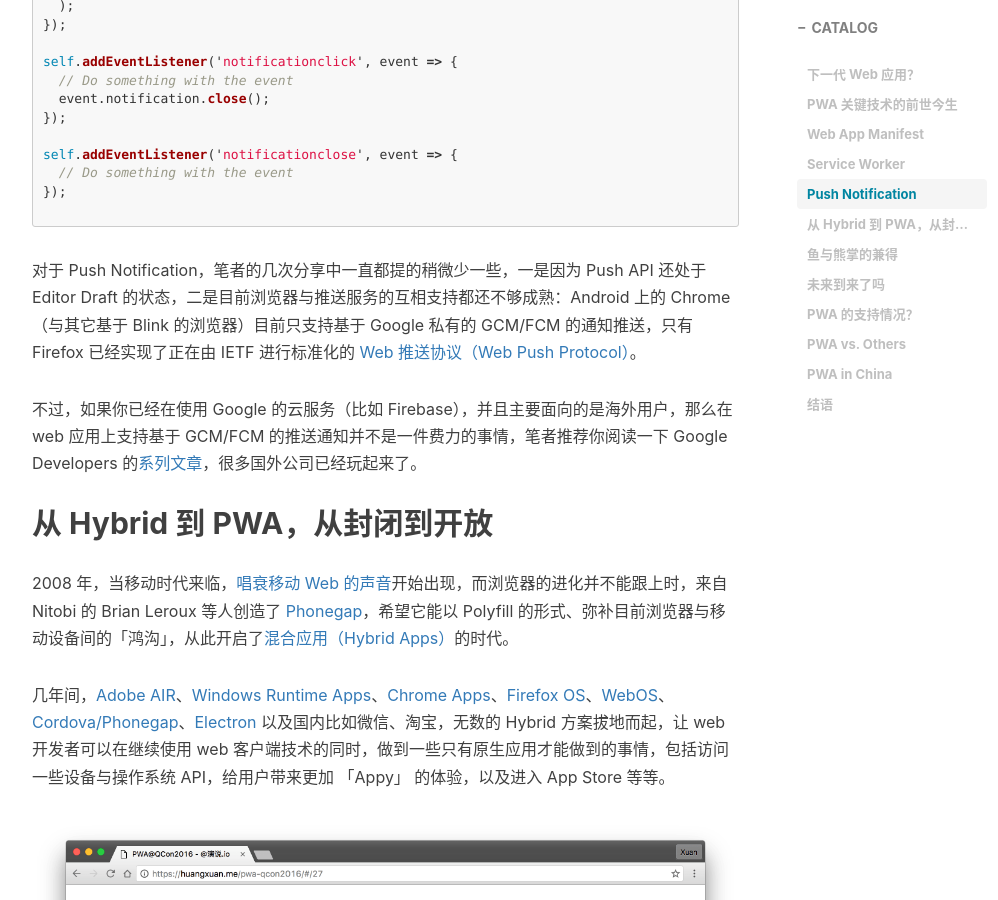
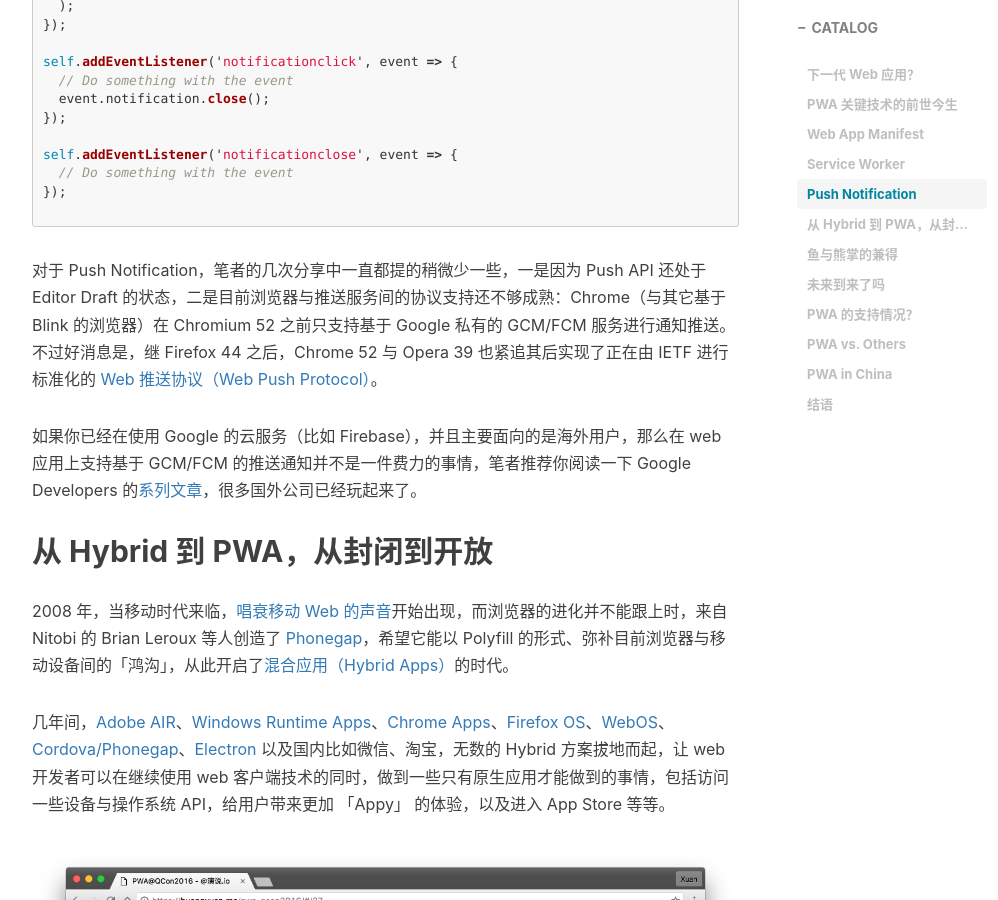
Before and after one commit to q97236143/Huxproh, a Jekyll site: the page built from _posts/2017-02-09-nextgen-web-pwa.markdown, in a window 1280 px wide and 900 px high, scrolled down 11607 px. Shown: the whole window, without its empty margins (233-1231 px from the left). Built offline with Jekyll 4.4.1, drawn with Linux system fonts in a browser that asks for light colours; nearby versions of some CDN libraries; comment, search, counter and statistics services are not loaded; some of the changed text lies outside the part shown.

Commit message:
[self] update post next-gen-pwa

````diff
--- a/_posts/2017-02-09-nextgen-web-pwa.markdown
+++ b/_posts/2017-02-09-nextgen-web-pwa.markdown
@@ -271,9 +271,10 @@ self.addEventListener('notificationclose', event => {
 
 ```
 
-对于 Push Notification，笔者的几次分享中一直都提的稍微少一些，一是因为 Push API 还处于 Editor Draft 的状态，二是目前浏览器与推送服务的互相支持都还不够成熟：Android 上的 Chrome（与其它基于 Blink 的浏览器）目前只支持基于 Google 私有的 GCM/FCM 的通知推送，只有 Firefox 已经实现了正在由 IETF 进行标准化的 [Web 推送协议（Web Push Protocol）][spec5]。
+对于 Push Notification，笔者的几次分享中一直都提的稍微少一些，一是因为 Push API 还处于 Editor Draft 的状态，二是目前浏览器与推送服务间的协议支持还不够成熟：Chrome（与其它基于 Blink 的浏览器）在 Chromium 52 之前只支持基于 Google 私有的 GCM/FCM 服务进行通知推送。不过好消息是，继 Firefox 44 之后，Chrome 52 与 Opera 39 也紧追其后实现了正在由 IETF 进行标准化的 [Web 推送协议（Web Push Protocol）][spec5]。
 
-不过，如果你已经在使用 Google 的云服务（比如 Firebase），并且主要面向的是海外用户，那么在 web 应用上支持基于 GCM/FCM 的推送通知并不是一件费力的事情，笔者推荐你阅读一下 Google Developers 的[系列文章][25]，很多国外公司已经玩起来了。
+
+如果你已经在使用 Google 的云服务（比如 Firebase），并且主要面向的是海外用户，那么在 web 应用上支持基于 GCM/FCM 的推送通知并不是一件费力的事情，笔者推荐你阅读一下 Google Developers 的[系列文章][25]，很多国外公司已经玩起来了。
 
 
 
````
Also changed, not shown: other parts of _posts/2017-02-09-nextgen-web-pwa.markdown (+1 -1 lines).
